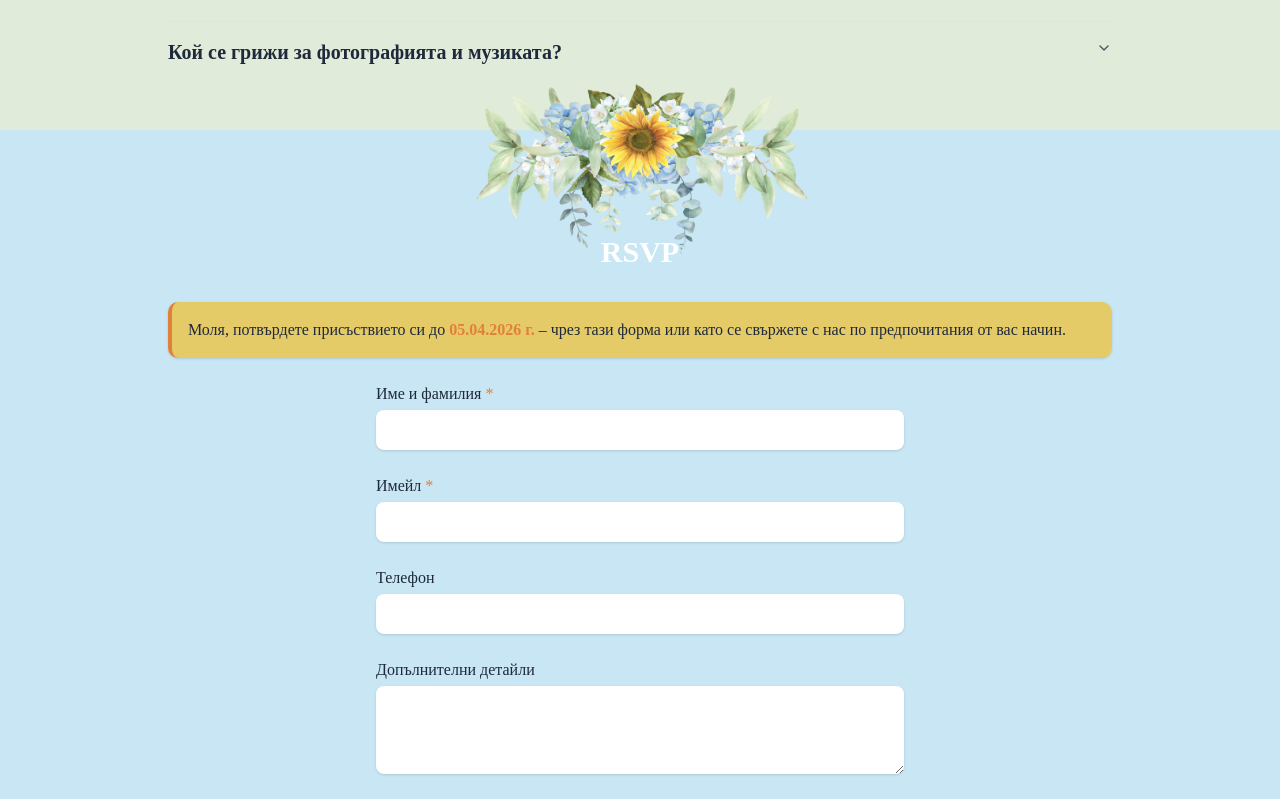
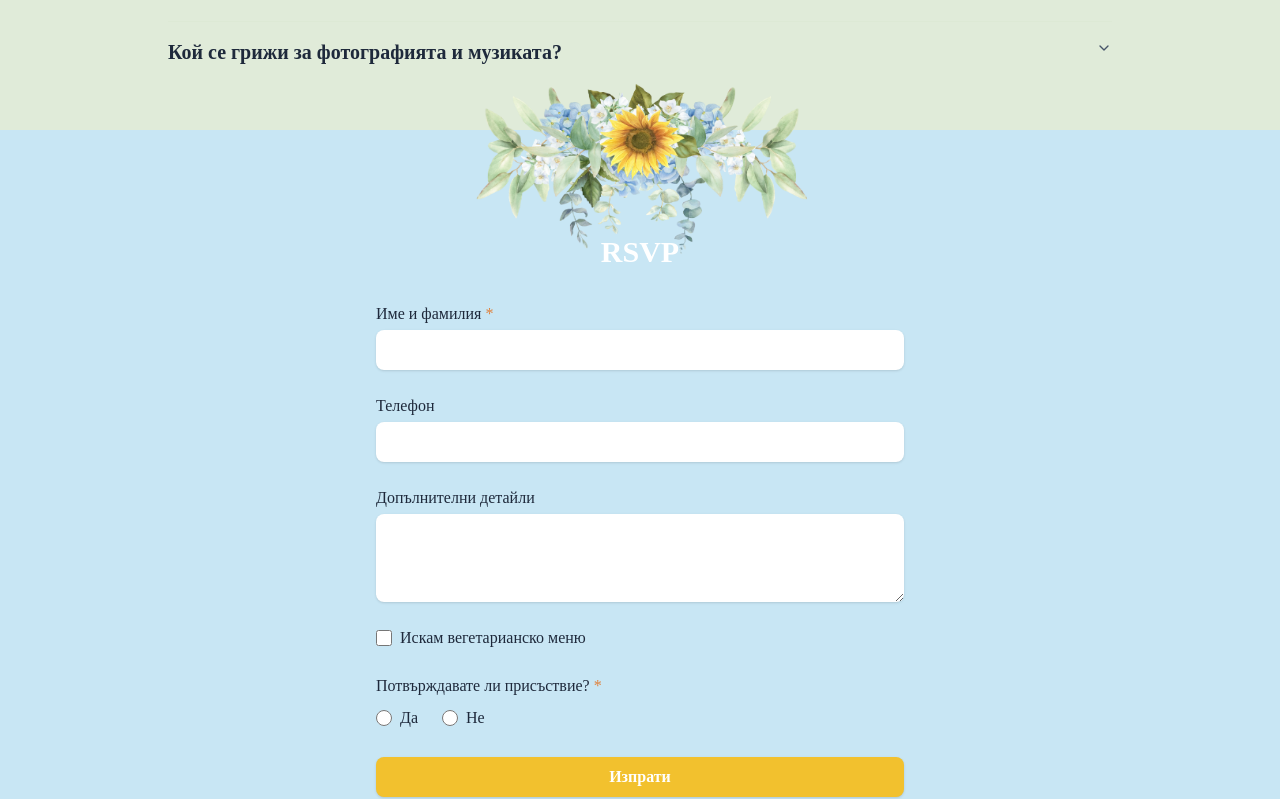
Before and after one commit to mar-ina-17/wedding-site, a React (Vite) app: page / in a window 1280 px wide. Shown: the part 2708-3507 px from the top of the page. Built offline with nearby package versions, Linux system fonts and the light colour scheme; a web font is replaced by a local one.

Commit message:
Refactor RSVP form to use formsubmit.co AJAX; enhance submission handling and add success modal

```diff
--- a/src/components/layout/footer.tsx
+++ b/src/components/layout/footer.tsx
@@ -1,7 +1,7 @@
 export const Footer = () => {
   return (
     <footer className="w-full flex items-center justify-center py-4 bg-gray-100">
-      Momchi &amp; Marina Wedding Site 2025
+      Momchi &amp; Marina Wedding Site {new Date().getFullYear()}
     </footer>
   );
 };
--- a/src/components/sections/rsvp.tsx
+++ b/src/components/sections/rsvp.tsx
@@ -1,7 +1,49 @@
+import { useState } from "react";
+
 const RSVP = () => {
   const targetEmail =
     import.meta.env.VITE_FORMSUBMIT_EMAIL || "marina.workplace@gmail.com";
-  const formAction = `https://formsubmit.co/${targetEmail}`;
+  const formAction = `https://formsubmit.co/ajax/${targetEmail}`; // note /ajax
+
+  const [showSuccess, setShowSuccess] = useState(false);
+  const [submitting, setSubmitting] = useState(false);
+  const [error, setError] = useState<string | null>(null);
+
+  const closeSuccess = () => setShowSuccess(false);
+
+  const onSubmit = async (e: React.FormEvent<HTMLFormElement>) => {
+    e.preventDefault();
+    setSubmitting(true);
+    setError(null);
+
+    try {
+      const form = e.currentTarget;
+      const formData = new FormData(form);
+
+      // optional: keep these if you want
+      formData.set("_subject", "New RSVP from wedding site");
+      formData.set("_captcha", "false");
+
+      const res = await fetch(formAction, {
+        method: "POST",
+        body: formData,
+        headers: { Accept: "application/json" },
+      });
+
+      if (!res.ok) {
+        const txt = await res.text().catch(() => "");
+        throw new Error(txt || `Request failed: ${res.status}`);
+      }
+
+      form.reset();
+      setShowSuccess(true);
+    } catch (err: any) {
+      setError("Неуспешно изпращане. Моля, опитайте отново.");
+      console.error(err);
+    } finally {
+      setSubmitting(false);
+    }
+  };
 
   return (
     <section className="relative w-full bg-secondary" id="rsvp">
@@ -19,18 +61,8 @@ const RSVP = () => {
           RSVP
         </h2>
 
-        <div className="mb-6 rounded-lg border-l-4 border-destructive bg-primary/70 p-4 shadow">
-          <p>
-            Моля, потвърдете присъствието си до{" "}
-            <span className="font-bold text-destructive">05.04.2026 г.</span> –
-            чрез тази форма или като се свържете с нас по предпочитания от вас
-            начин.
-          </p>
-        </div>
-
         <form
-          action={formAction}
-          method="POST"
+          onSubmit={onSubmit}
           className="space-y-6 bg-secondary px-6 max-w-xl mx-auto"
         >
           <input
@@ -39,6 +71,13 @@ const RSVP = () => {
             value="New RSVP from wedding site"
           />
           <input type="hidden" name="_captcha" value="false" />
+          <input
+            type="text"
+            name="_honey"
+            tabIndex={-1}
+            autoComplete="off"
+            className="hidden"
+          />
 
           <div>
             <label className="block font-medium">
@@ -47,19 +86,7 @@ const RSVP = () => {
             <input
               name="name"
               required
-              className="mt-1 block w-full rounded-md border-gray-300 shadow-sm focus:border-primary focus:ring-primary bg-white p-2"
-            />
-          </div>
-
-          <div>
-            <label className="block font-medium">
-              Имейл <span className="text-destructive">*</span>
-            </label>
-            <input
-              type="email"
-              name="email"
-              required
-              className="mt-1 block w-full rounded-md border-gray-300 shadow-sm focus:border-primary focus:ring-primary bg-white p-2"
+              className="mt-1 block w-full rounded-md border-gray-300 shadow-sm bg-white p-2"
             />
           </div>
 
@@ -68,7 +95,7 @@ const RSVP = () => {
             <input
               type="tel"
               name="phone"
-              className="mt-1 block w-full rounded-md border-gray-300 shadow-sm focus:border-primary focus:ring-primary bg-white p-2"
+              className="mt-1 block w-full rounded-md border-gray-300 shadow-sm bg-white p-2"
             />
           </div>
 
@@ -77,7 +104,7 @@ const RSVP = () => {
             <textarea
               name="details"
               rows={3}
-              className="mt-1 block w-full rounded-md border-gray-300 shadow-sm focus:border-primary focus:ring-primary bg-white p-2"
+              className="mt-1 block w-full rounded-md border-gray-300 shadow-sm bg-white p-2"
             />
           </div>
 
@@ -123,21 +150,82 @@ const RSVP = () => {
             </div>
           </div>
 
-          <input
-            type="text"
-            name="_honey"
-            tabIndex={-1}
-            autoComplete="off"
-            className="hidden"
-          />
+          {error && <p className="text-sm text-destructive">{error}</p>}
 
           <button
             type="submit"
-            className="w-full rounded-md bg-primary px-4 py-2 text-white font-semibold shadow"
+            disabled={submitting}
+            className="w-full rounded-md bg-primary px-4 py-2 text-white font-semibold shadow disabled:opacity-60"
           >
-            Изпрати
+            {submitting ? "Изпращане..." : "Изпрати"}
           </button>
         </form>
+
+        {showSuccess && (
+          <div className="fixed inset-0 z-50 flex items-center justify-center px-4">
+            {/* Backdrop */}
+            <div
+              className="absolute inset-0 bg-black/40 backdrop-blur-sm"
+              onClick={closeSuccess}
+              role="button"
+              aria-hidden
+            />
+
+            {/* Modal */}
+            <div
+              className="
+        relative z-10 w-full max-w-md
+        rounded-2xl p-6 text-center
+        shadow-2xl border border-border
+        bg-[var(--chart-3)]
+      "
+            >
+              {/* Icon */}
+              <div
+                className="
+          mx-auto mb-4 flex h-14 w-14 items-center justify-center
+          rounded-full bg-white/70 shadow-sm
+        "
+              >
+                <svg
+                  viewBox="0 0 24 24"
+                  fill="none"
+                  stroke="var(--accent-foreground)"
+                  strokeWidth={2.5}
+                  className="h-7 w-7"
+                >
+                  <path
+                    strokeLinecap="round"
+                    strokeLinejoin="round"
+                    d="M5 13l4 4L19 7"
+                  />
+                </svg>
+              </div>
+
+              <h3 className="text-xl font-semibold text-foreground mb-2">
+                Благодарим!
+              </h3>
+
+              <p className="mb-6 text-sm text-foreground/80">
+                Вашето потвърждение беше изпратено успешно.
+              </p>
+
+              <button
+                onClick={closeSuccess}
+                className="
+          inline-flex w-full items-center justify-center
+          rounded-lg bg-primary px-4 py-2.5
+          text-primary-foreground font-semibold shadow
+          hover:brightness-105
+          focus:outline-none focus:ring-2 focus:ring-ring focus:ring-offset-2
+          transition
+        "
+              >
+                Затвори
+              </button>
+            </div>
+          </div>
+        )}
       </div>
     </section>
   );
```
